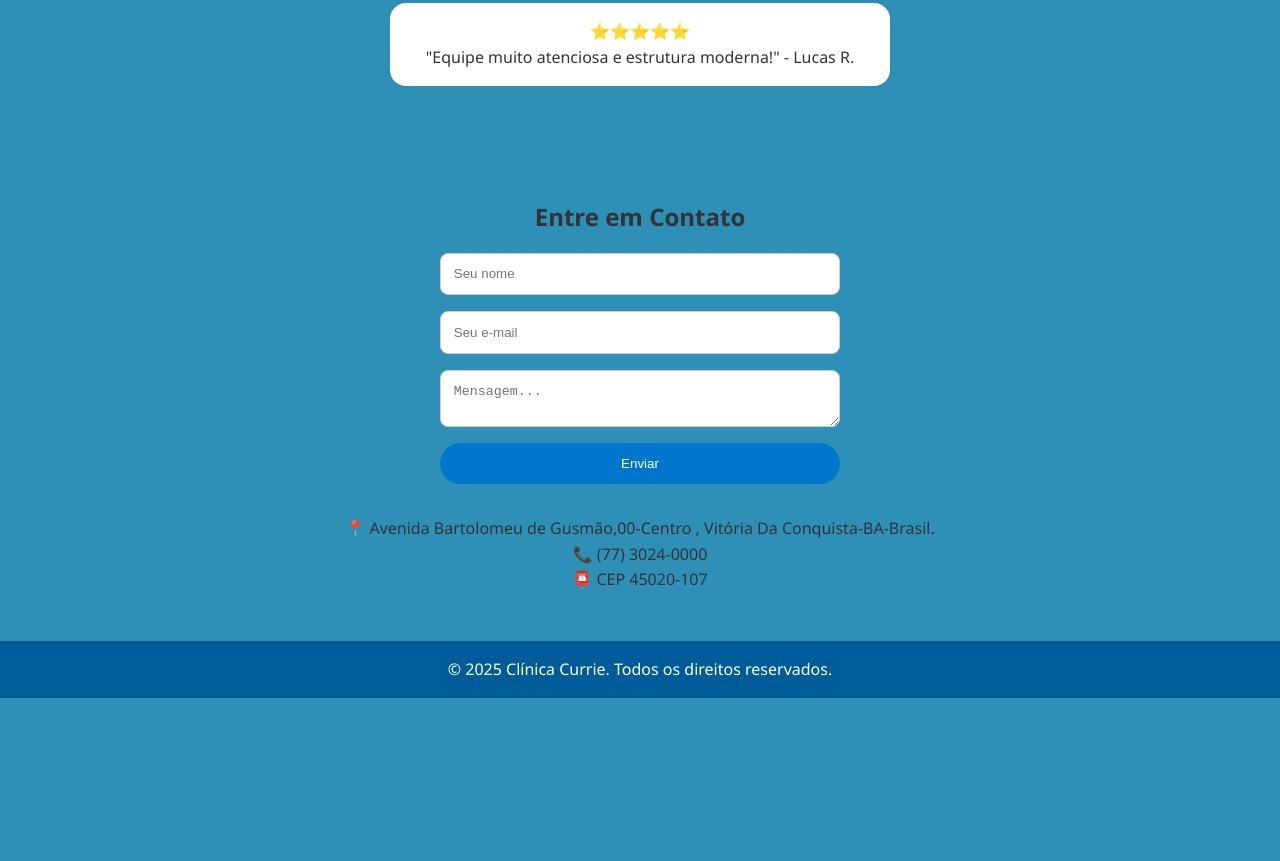
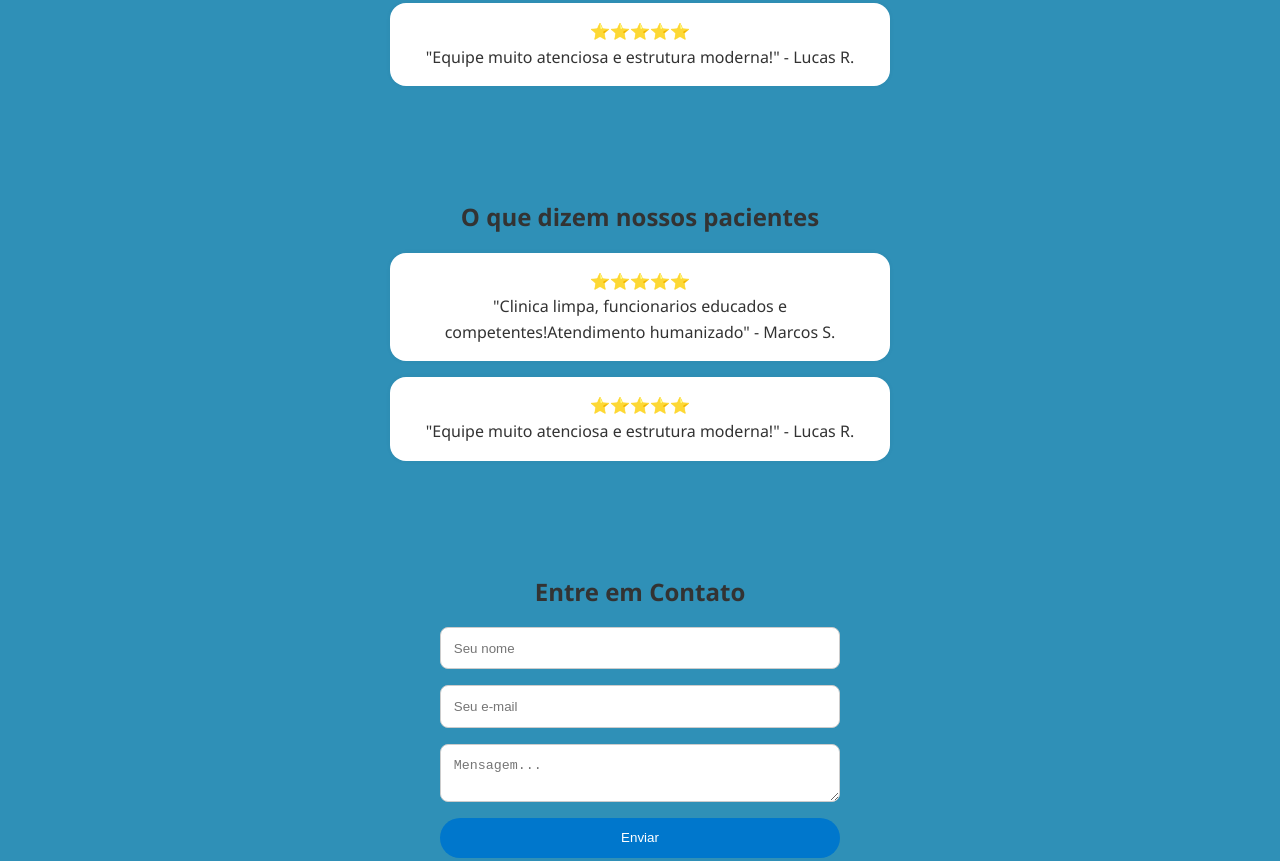
Before and after one commit to J4essika/RAD10, a plain HTML site: page index.html in a window 1280 px wide. Shown: the part 1116-1977 px from the top of the page. Before the commit the page ends 1814 px from the top, so only its background shows below. Drawn offline with Linux system fonts and the light colour scheme.

Commit message:
Update index.html

```diff
--- a/index.html
+++ b/index.html
@@ -11,7 +11,7 @@
 
   <header>
 
-    <div class="logo">🩻 Currie Radiologia</div>
+    <div class="logo">🩻 Clinica Currie diagnostico  por imagem</div>
 
     <nav>
       <ul>
@@ -48,6 +48,13 @@
     <div class="avaliacao">⭐⭐⭐⭐⭐<p>"Equipe muito atenciosa e estrutura moderna!" - Lucas R.</p></div>
   </section>
 
+  <section id="avaliacoes" class="avaliacoes">
+    <h2>O que dizem nossos pacientes</h2>
+    <div class="avaliacao">⭐⭐⭐⭐⭐<p>"Clinica limpa, funcionarios educados e competentes!Atendimento humanizado" - Marcos S.</p></div>
+    <div class="avaliacao">⭐⭐⭐⭐⭐<p>"Equipe muito atenciosa e estrutura moderna!" - Lucas R.</p></div>
+  </section>
+
+
   <section id="contato" class="contato">
     <h2>Entre em Contato</h2>
     <form id="formulario">
```
